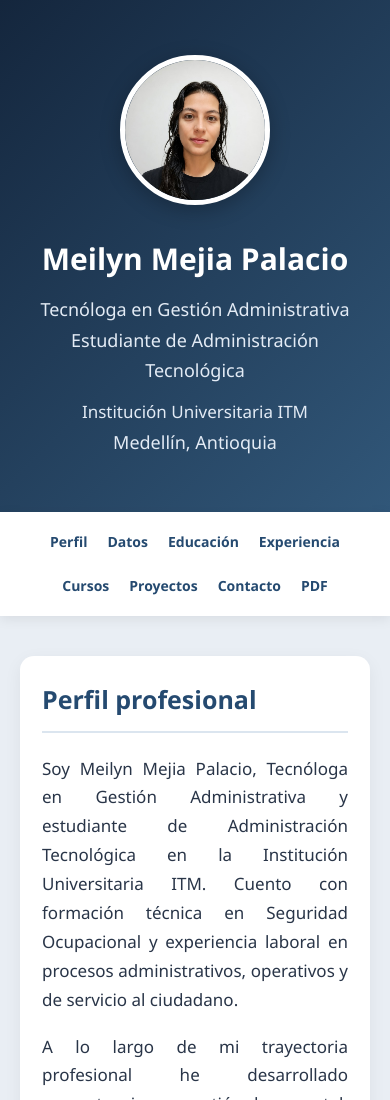
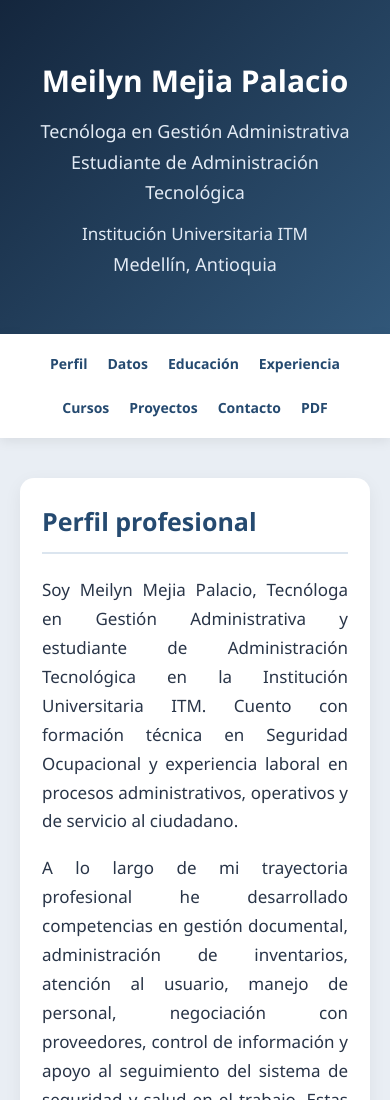
Before and after one commit to meilinmejia1995-rgb/Portafolio, a plain HTML site: page index.html in a window 390 px wide. Shown: the top 1100 px of the page. Drawn offline with Linux system fonts and the light colour scheme.

Commit message:
Retirar la fotografía del encabezado del portafolio

```diff
--- a/index.html
+++ b/index.html
@@ -46,16 +46,6 @@
 
         /* FOTOGRAFÍA PROFESIONAL */
 
-        .foto-perfil {
-            width: 185px;
-            height: 185px;
-            border-radius: 50%;
-            object-fit: cover;
-            object-position: center 25%;
-            border: 5px solid white;
-            margin-bottom: 20px;
-            box-shadow: 0 5px 20px rgba(0,0,0,0.25);
-        }
 
         header h1 {
             font-size: 40px;
@@ -356,10 +346,6 @@
                 font-size: 30px;
             }
 
-            .foto-perfil {
-                width: 150px;
-                height: 150px;
-            }
 
             section {
                 padding: 22px;
@@ -395,11 +381,6 @@
                 color: #14263D !important;
             }
 
-            .foto-perfil {
-                width: 110px;
-                height: 110px;
-                border: 3px solid #315779;
-            }
 
             main {
                 max-width: 100%;
@@ -452,11 +433,6 @@
 
     <header>
 
-        <img
-            src="./foto-perfil.jpeg"
-            alt="Fotografía de Meilyn Mejia Palacio"
-            class="foto-perfil"
-        >
 
         <h1>Meilyn Mejia Palacio</h1>
 
```
